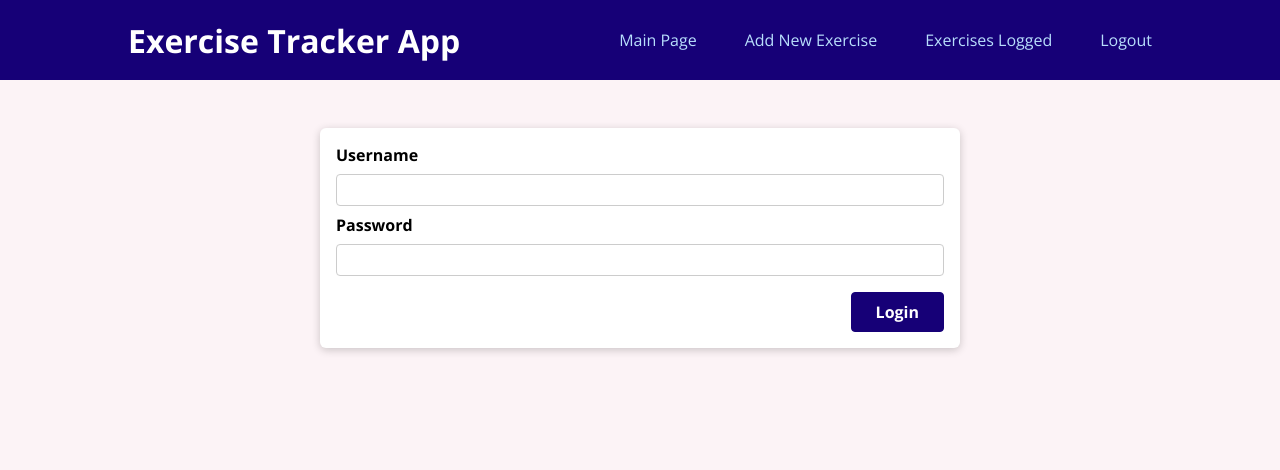
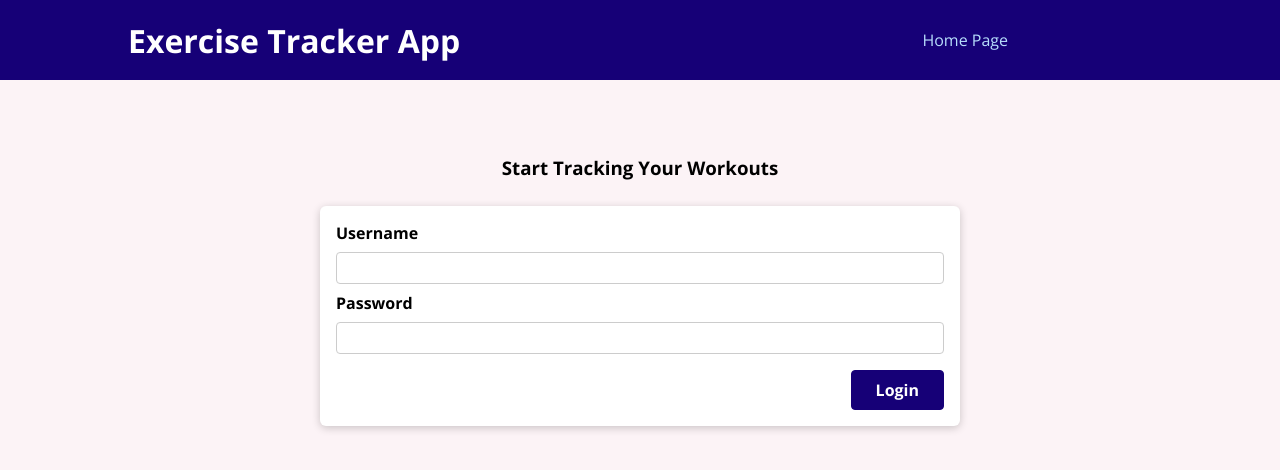
Before and after one commit to kaiorosa1/exercise-tracker-frontend, a React (Create React App) app: page / in a window 1280 px wide. Shown: the top 470 px of the page. Built offline with nearby package versions, Linux system fonts and the light colour scheme.

Commit message:
add home page + AuthContext and displaying navbar according to logged user

```diff
--- a/src/components/auth/LoginForm.js
+++ b/src/components/auth/LoginForm.js
@@ -18,10 +18,14 @@ function LoginForm(props) {
             password: enteredPassword,
         };
 
-        console.log(loginData);
+        props.login(loginData);
     }
     return (
-        <Card>
+        <section>
+            <div className={classes.title}>
+                <h3>Start Tracking Your Workouts</h3>
+            </div>
+            <Card>
             <form className={classes.form} onSubmit={submitHandler}>
                 <div className={classes.control}>
                     <label htmlFor="username">Username</label>
@@ -36,6 +40,7 @@ function LoginForm(props) {
                 </div>
             </form>
         </Card>
+        </section>
     );
 }
 
--- a/src/components/auth/LoginForm.module.css
+++ b/src/components/auth/LoginForm.module.css
@@ -48,3 +48,8 @@
 select {
     background-color: white;
 }
+
+.title {
+    padding: 0.5rem 1.5rem;
+    text-align: center;
+}
--- a/src/components/layout/MainNavigation.js
+++ b/src/components/layout/MainNavigation.js
@@ -1,23 +1,26 @@
 import { Link } from "react-router-dom";
 import classes from './MainNavigation.module.css';
+import { useContext } from "react";
+import AuthContext from "../../store/auth-context";
 
 function MainNavigation() {
+    const authCtx = useContext(AuthContext);
     return (
         <header className={classes.header}>
             <div className={classes.logo}>Exercise Tracker App</div>
             <nav>
                 <ul>
                     <li>
-                        <Link to='/'>Main Page</Link>
+                        <Link to='/'>Home Page</Link>
                     </li>
                     <li>
-                        <Link to='/new-exercise'>Add New Exercise</Link>
+                        {authCtx.isLoggedIn && <Link to='/new-exercise'>Add New Exercise</Link>}
                     </li>
                     <li>
-                        <Link to='/exercises-logged'>Exercises Logged</Link>
+                        {authCtx.isLoggedIn && <Link to='/exercises-logged'>Exercises Logged</Link>}
                     </li>
                     <li>
-                        <Link to='/'>Logout</Link>
+                        {authCtx.isLoggedIn && <Link to='/'><span onClick={authCtx.logoutUser}>Logout</span></Link>}
                     </li>
                 </ul>
             </nav>
--- a/src/index.js
+++ b/src/index.js
@@ -3,11 +3,14 @@ import ReactDOM from 'react-dom/client';
 import './index.css';
 import App from './App';
 import { BrowserRouter } from 'react-router-dom';
+import { AuthContextProvider } from './store/auth-context';
 
 const root = ReactDOM.createRoot(document.getElementById('root'));
 
 root.render(
-  <BrowserRouter>
-    <App />
-  </BrowserRouter>
+  <AuthContextProvider>
+    <BrowserRouter>
+      <App />
+    </BrowserRouter>
+  </AuthContextProvider>
 );
--- a/src/pages/Login.js
+++ b/src/pages/Login.js
@@ -1,9 +1,21 @@
 import LoginForm from "../components/auth/LoginForm";
+import AuthContext from "../store/auth-context";
+import { useContext } from "react";
 
 function LoginPage() {
+    const authCtx = useContext(AuthContext);
+
+    if(authCtx.isLoggedIn){
+        return (
+            <section>
+              <h2>Welcome {authCtx.user.username}!!</h2>
+              <p>Look at the exercise logged tab to see your exercises</p>
+            </section>
+          );
+    }
     return (
         <div>
-            <LoginForm />
+            <LoginForm login={authCtx.loginUser} />
         </div>
     );
 }
--- /dev/null
+++ b/src/store/auth-context.js
@@ -0,0 +1,38 @@
+import { createContext, useState } from "react";
+
+
+const AuthContext = createContext({
+    user: null,
+    isLoggedIn: false,
+    setUserAuth: () => {}
+});
+
+export function AuthContextProvider(props) {
+    const [userAuth, setUserAuth] = useState(null);
+    const [isLoggedIn, setIsLoggedIn] = useState(false);
+
+    function loginUser(user) {
+        setUserAuth(user);
+        setIsLoggedIn(true);
+    };
+
+    function logoutUser() {
+        setUserAuth(null);
+        setIsLoggedIn(false);
+    };
+
+
+    const context = {
+        user: userAuth,
+        isLoggedIn: isLoggedIn,
+        loginUser: loginUser,
+        logoutUser: logoutUser
+    };
+    return (
+        <AuthContext.Provider value={context}>
+            {props.children}
+        </AuthContext.Provider>
+    );
+}
+
+export default AuthContext;
```
